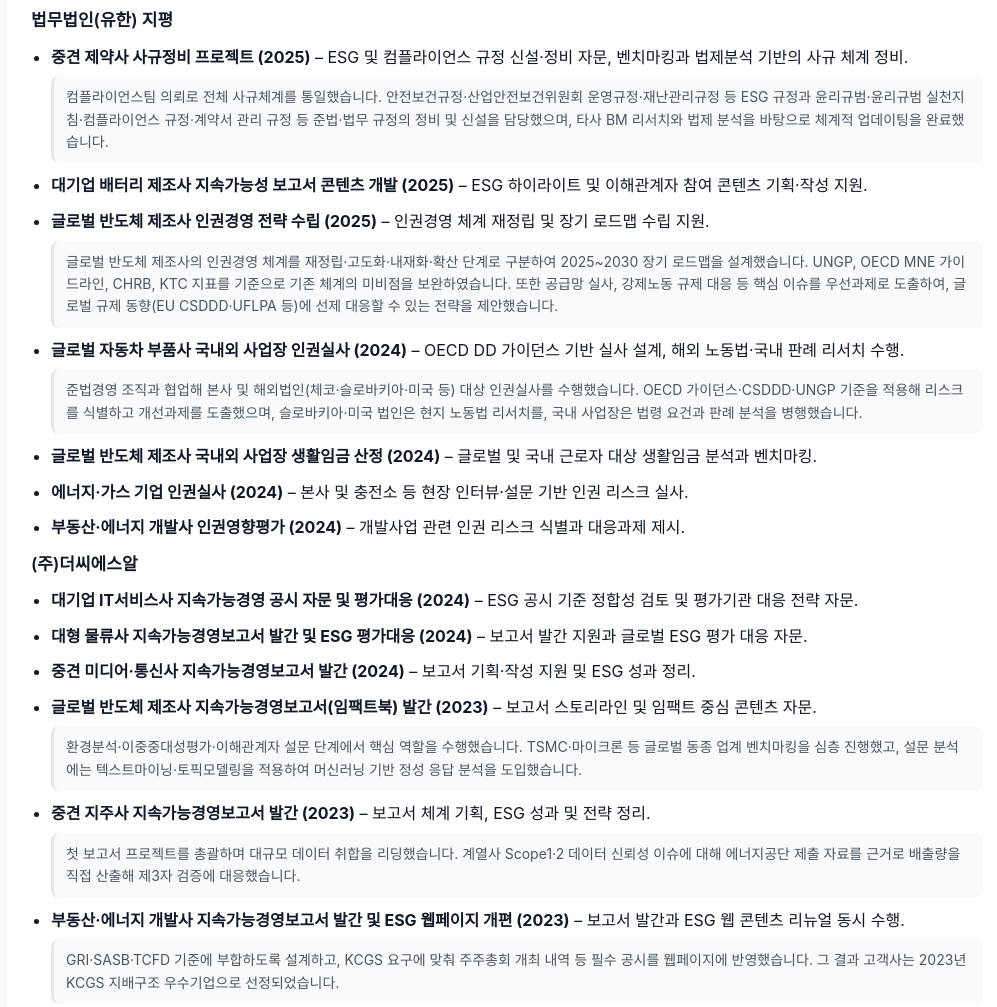
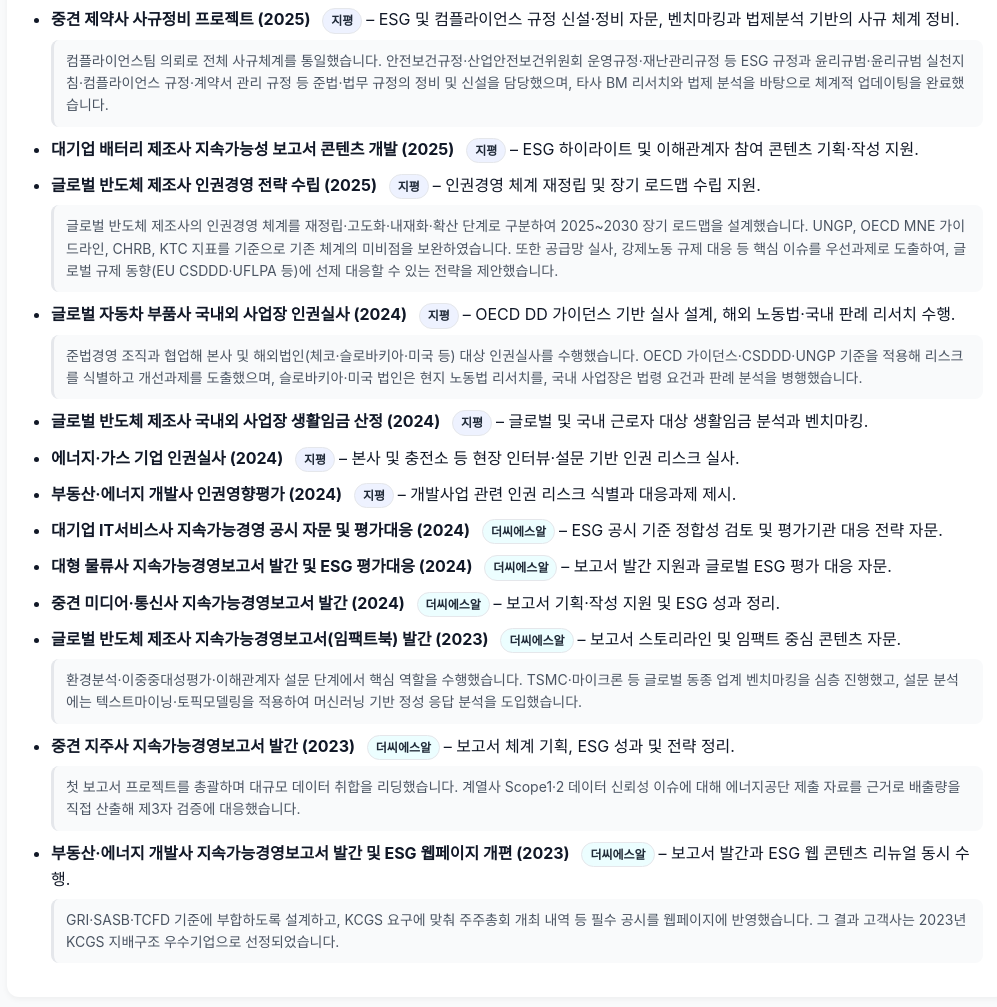
Before and after one commit to kjsang/cv_ko, a plain HTML site: page index.html in a window 1280 px wide. Shown: the part 3660-4667 px from the top of the page, without its empty margins (133-1130 px from the left). Drawn offline with Linux system fonts and the light colour scheme.

Commit message:
Update index.html

```diff
--- a/index.html
+++ b/index.html
@@ -8,6 +8,33 @@
   <link rel="apple-touch-icon" href="https://favicon.io/emoji-favicons/speech-balloon/180.png">
 
   <style>
+        /* 프로젝트에 회사(경력) 태그 붙이기 */
+    .org-tag{
+      display:inline-block;
+      margin-left:8px;
+      padding:2px 8px;
+      font-size:12px;
+      line-height:1.6;
+      border:1px solid #e5e7eb;
+      border-radius:999px;
+      background:#eef2ff;       /* 기본 옅은 파랑 배경 */
+      color:#1f2937;
+      vertical-align:middle;
+      white-space:nowrap;
+    }
+
+    /* 회사별 톤(원하시면 색만 바꾸세요) */
+    .org-tag.jipyong{ background:#eef2ff; }   /* 지평 */
+    .org-tag.csr{     background:#ecfeff; }   /* 더씨에스알 */
+
+    @media print{
+      .org-tag{
+        font-size:11px;
+        padding:1px 6px;
+        background:#fff;       /* 인쇄 시 무늬 최소화 */
+        border-color:#d1d5db;
+      }
+    }
     body {font-family: -apple-system,BlinkMacSystemFont,Segoe UI,Roboto,Helvetica,Arial,Noto Sans KR,sans-serif; line-height:1.6; margin:0; background:#f9fafb; color:#111827;}
     .wrap {max-width: 1000px; margin: 0 auto; padding: 32px;}
     header {
@@ -246,19 +273,35 @@
 <section class="projects">
   <h2>주요 참여 프로젝트 Projects</h2>
 
-      <h3>법무법인(유한) 지평</h3>
   <ul>
+    <!-- 지평 소속 프로젝트들: .org-tag.jipyong -->
     <li>
-          <strong>중견 제약사 사규정비 프로젝트 (2025)</strong> – ESG 및 컴플라이언스 규정 신설·정비 자문, 벤치마킹과 법제분석 기반의 사규 체계 정비.
+      <strong>
+        중견 제약사 사규정비 프로젝트 (2025)
+        <span class="org-tag jipyong">지평</span>
+      </strong>
+      – ESG 및 컴플라이언스 규정 신설·정비 자문, 벤치마킹과 법제분석 기반의 사규 체계 정비.
       <p class="project-detail">
         컴플라이언스팀 의뢰로 전체 사규체계를 통일했습니다. 안전보건규정·산업안전보건위원회 운영규정·재난관리규정 등 ESG 규정과
         윤리규범·윤리규범 실천지침·컴플라이언스 규정·계약서 관리 규정 등 준법·법무 규정의 정비 및 신설을 담당했으며,
         타사 BM 리서치와 법제 분석을 바탕으로 체계적 업데이팅을 완료했습니다.
       </p>
     </li>
-        <li><strong>대기업 배터리 제조사 지속가능성 보고서 콘텐츠 개발 (2025)</strong> – ESG 하이라이트 및 이해관계자 참여 콘텐츠 기획·작성 지원.</li>
+
     <li>
-          <strong>글로벌 반도체 제조사 인권경영 전략 수립 (2025)</strong> – 인권경영 체계 재정립 및 장기 로드맵 수립 지원.
+      <strong>
+        대기업 배터리 제조사 지속가능성 보고서 콘텐츠 개발 (2025)
+        <span class="org-tag jipyong">지평</span>
+      </strong>
+      – ESG 하이라이트 및 이해관계자 참여 콘텐츠 기획·작성 지원.
+    </li>
+
+    <li>
+      <strong>
+        글로벌 반도체 제조사 인권경영 전략 수립 (2025)
+        <span class="org-tag jipyong">지평</span>
+      </strong>
+      – 인권경영 체계 재정립 및 장기 로드맵 수립 지원.
       <p class="project-detail">
         글로벌 반도체 제조사의 인권경영 체계를 재정립·고도화·내재화·확산 단계로 구분하여
         2025~2030 장기 로드맵을 설계했습니다. UNGP, OECD MNE 가이드라인, CHRB, KTC 지표를 기준으로
@@ -266,42 +309,101 @@
         글로벌 규제 동향(EU CSDDD·UFLPA 등)에 선제 대응할 수 있는 전략을 제안했습니다.
       </p>
     </li>
+
     <li>
-          <strong>글로벌 자동차 부품사 국내외 사업장 인권실사 (2024)</strong> – OECD DD 가이던스 기반 실사 설계, 해외 노동법·국내 판례 리서치 수행.
+      <strong>
+        글로벌 자동차 부품사 국내외 사업장 인권실사 (2024)
+        <span class="org-tag jipyong">지평</span>
+      </strong>
+      – OECD DD 가이던스 기반 실사 설계, 해외 노동법·국내 판례 리서치 수행.
       <p class="project-detail">
         준법경영 조직과 협업해 본사 및 해외법인(체코·슬로바키아·미국 등) 대상 인권실사를 수행했습니다.
         OECD 가이던스·CSDDD·UNGP 기준을 적용해 리스크를 식별하고 개선과제를 도출했으며,
         슬로바키아·미국 법인은 현지 노동법 리서치를, 국내 사업장은 법령 요건과 판례 분석을 병행했습니다.
       </p>
     </li>
-        <li><strong>글로벌 반도체 제조사 국내외 사업장 생활임금 산정 (2024)</strong> – 글로벌 및 국내 근로자 대상 생활임금 분석과 벤치마킹.</li>
-        <li><strong>에너지·가스 기업 인권실사 (2024)</strong> – 본사 및 충전소 등 현장 인터뷰·설문 기반 인권 리스크 실사.</li>
-        <li><strong>부동산·에너지 개발사 인권영향평가 (2024)</strong> – 개발사업 관련 인권 리스크 식별과 대응과제 제시.</li>
-      </ul>
 
-      <h3>(주)더씨에스알</h3>
-      <ul>
-        <li><strong>대기업 IT서비스사 지속가능경영 공시 자문 및 평가대응 (2024)</strong> – ESG 공시 기준 정합성 검토 및 평가기관 대응 전략 자문.</li>
-        <li><strong>대형 물류사 지속가능경영보고서 발간 및 ESG 평가대응 (2024)</strong> – 보고서 발간 지원과 글로벌 ESG 평가 대응 자문.</li>
-        <li><strong>중견 미디어·통신사 지속가능경영보고서 발간 (2024)</strong> – 보고서 기획·작성 지원 및 ESG 성과 정리.</li>
     <li>
-          <strong>글로벌 반도체 제조사 지속가능경영보고서(임팩트북) 발간 (2023)</strong> – 보고서 스토리라인 및 임팩트 중심 콘텐츠 자문.
+      <strong>
+        글로벌 반도체 제조사 국내외 사업장 생활임금 산정 (2024)
+        <span class="org-tag jipyong">지평</span>
+      </strong>
+      – 글로벌 및 국내 근로자 대상 생활임금 분석과 벤치마킹.
+    </li>
+
+    <li>
+      <strong>
+        에너지·가스 기업 인권실사 (2024)
+        <span class="org-tag jipyong">지평</span>
+      </strong>
+      – 본사 및 충전소 등 현장 인터뷰·설문 기반 인권 리스크 실사.
+    </li>
+
+    <li>
+      <strong>
+        부동산·에너지 개발사 인권영향평가 (2024)
+        <span class="org-tag jipyong">지평</span>
+      </strong>
+      – 개발사업 관련 인권 리스크 식별과 대응과제 제시.
+    </li>
+
+    <!-- 더씨에스알 소속 프로젝트들: .org-tag.csr -->
+    <li>
+      <strong>
+        대기업 IT서비스사 지속가능경영 공시 자문 및 평가대응 (2024)
+        <span class="org-tag csr">더씨에스알</span>
+      </strong>
+      – ESG 공시 기준 정합성 검토 및 평가기관 대응 전략 자문.
+    </li>
+
+    <li>
+      <strong>
+        대형 물류사 지속가능경영보고서 발간 및 ESG 평가대응 (2024)
+        <span class="org-tag csr">더씨에스알</span>
+      </strong>
+      – 보고서 발간 지원과 글로벌 ESG 평가 대응 자문.
+    </li>
+
+    <li>
+      <strong>
+        중견 미디어·통신사 지속가능경영보고서 발간 (2024)
+        <span class="org-tag csr">더씨에스알</span>
+      </strong>
+      – 보고서 기획·작성 지원 및 ESG 성과 정리.
+    </li>
+
+    <li>
+      <strong>
+        글로벌 반도체 제조사 지속가능경영보고서(임팩트북) 발간 (2023)
+        <span class="org-tag csr">더씨에스알</span>
+      </strong>
+      – 보고서 스토리라인 및 임팩트 중심 콘텐츠 자문.
       <p class="project-detail">
         환경분석·이중중대성평가·이해관계자 설문 단계에서 핵심 역할을 수행했습니다.
         TSMC·마이크론 등 글로벌 동종 업계 벤치마킹을 심층 진행했고,
         설문 분석에는 텍스트마이닝·토픽모델링을 적용하여 머신러닝 기반 정성 응답 분석을 도입했습니다.
       </p>
     </li>
+
     <li>
-          <strong>중견 지주사 지속가능경영보고서 발간 (2023)</strong> – 보고서 체계 기획, ESG 성과 및 전략 정리.
+      <strong>
+        중견 지주사 지속가능경영보고서 발간 (2023)
+        <span class="org-tag csr">더씨에스알</span>
+      </strong>
+      – 보고서 체계 기획, ESG 성과 및 전략 정리.
       <p class="project-detail">
         첫 보고서 프로젝트를 총괄하며 대규모 데이터 취합을 리딩했습니다.
         계열사 Scope1·2 데이터 신뢰성 이슈에 대해 에너지공단 제출 자료를 근거로 배출량을 직접 산출해
         제3자 검증에 대응했습니다.
       </p>
     </li>
+
     <li>
-          <strong>부동산·에너지 개발사 지속가능경영보고서 발간 및 ESG 웹페이지 개편 (2023)</strong> – 보고서 발간과 ESG 웹 콘텐츠 리뉴얼 동시 수행.
+      <strong>
+        부동산·에너지 개발사 지속가능경영보고서 발간 및 ESG 웹페이지 개편 (2023)
+        <span class="org-tag csr">더씨에스알</span>
+      </strong>
+      – 보고서 발간과 ESG 웹 콘텐츠 리뉴얼 동시 수행.
       <p class="project-detail">
         GRI·SASB·TCFD 기준에 부합하도록 설계하고, KCGS 요구에 맞춰 주주총회 개최 내역 등 필수 공시를 웹페이지에 반영했습니다.
         그 결과 고객사는 2023년 KCGS 지배구조 우수기업으로 선정되었습니다.
```
Lines whose indentation alone changed are shown as unchanged.
